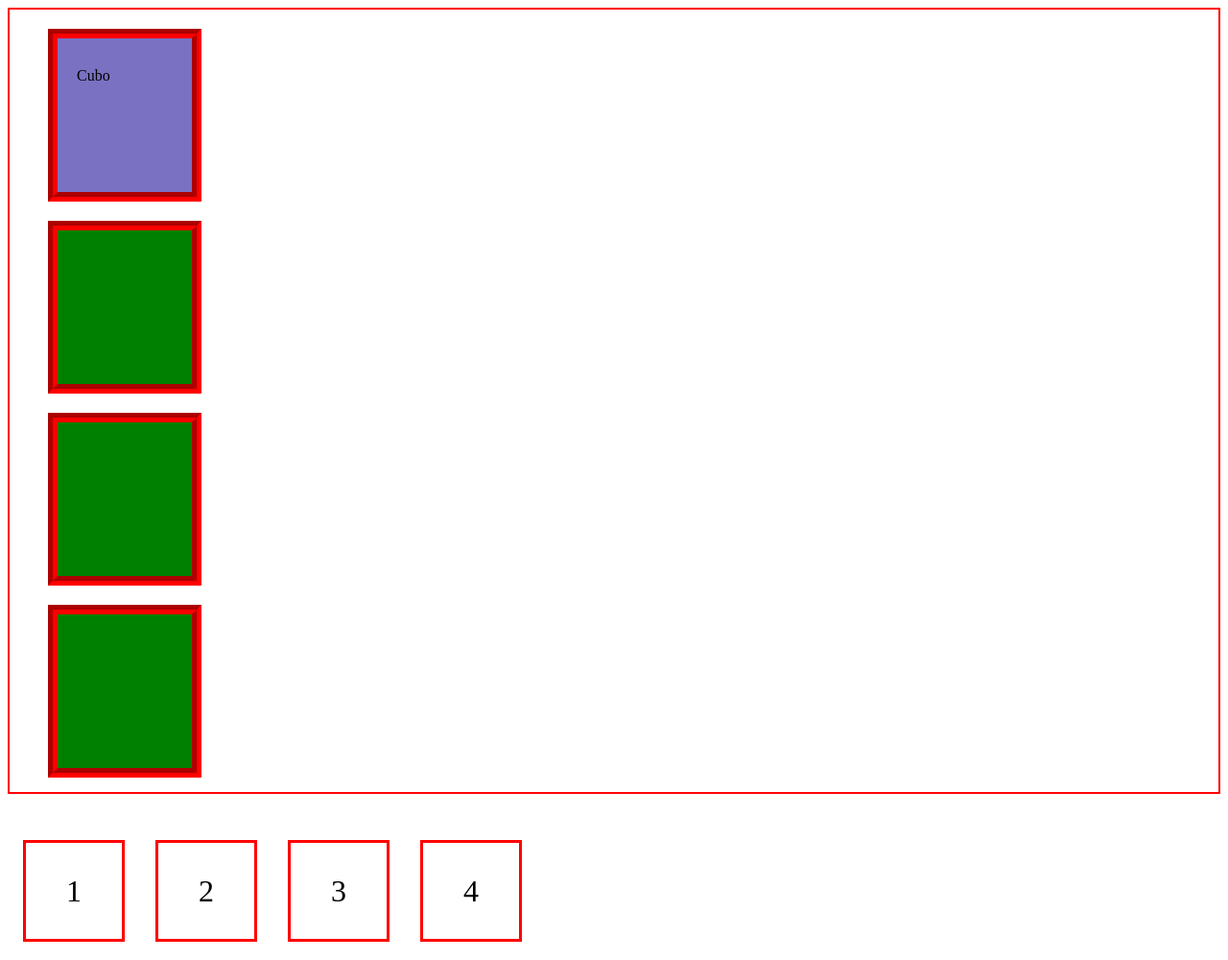
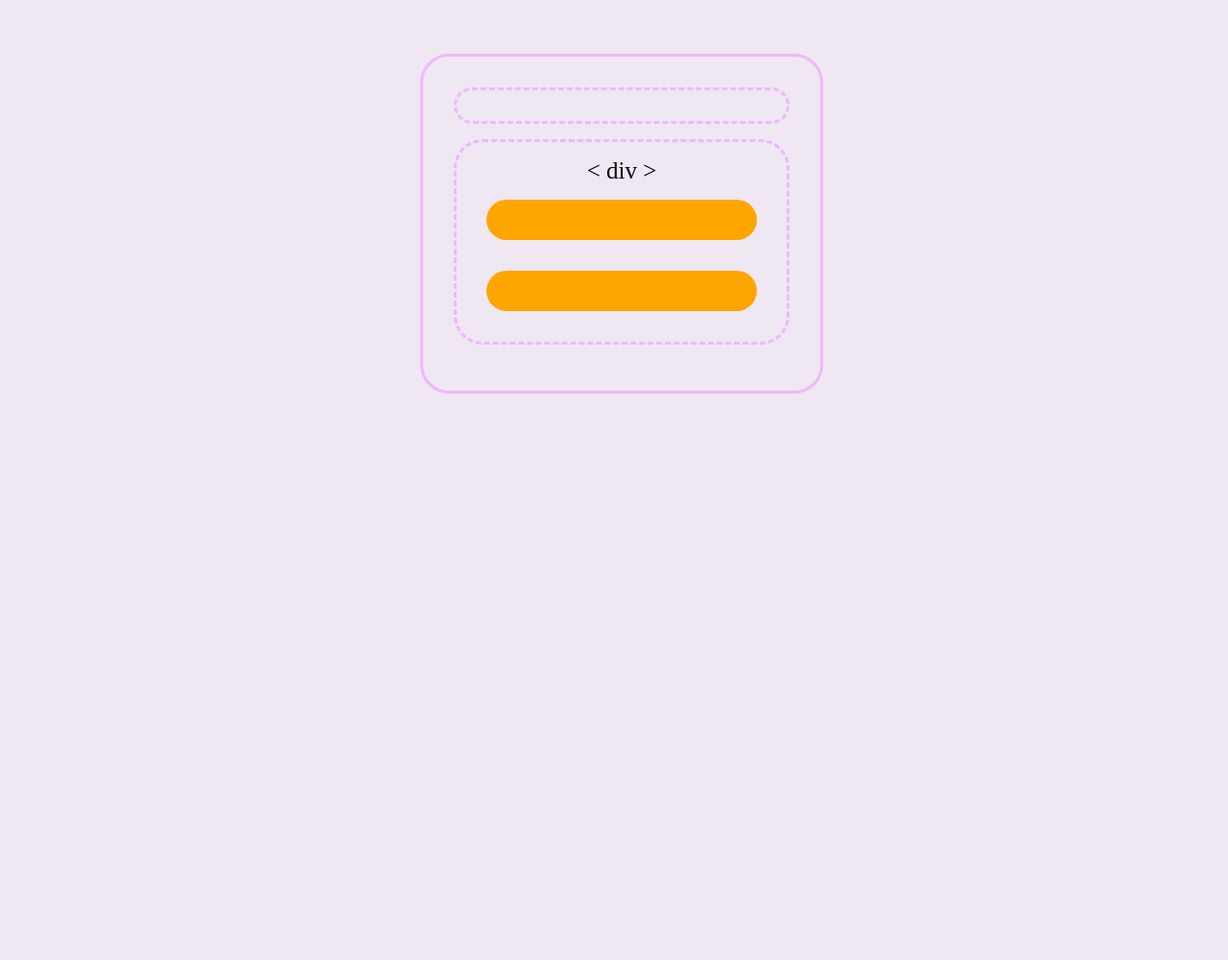
Before and after one commit to B3T097/cursoWeb, a plain HTML site: page index.html in a window 1280 px wide. Shown: the whole page at 96% size. After the commit the page ends 800 px from the top, so only its background shows below. Drawn offline with Linux system fonts and the light colour scheme.

Commit message:
ejercicio de carta

```diff
--- a/index.html
+++ b/index.html
@@ -1,23 +1,19 @@
 <!DOCTYPE html>
-<html lang="es">
+<html lang="en">
 <head>
     <meta charset="UTF-8">
     <meta name="viewport" content="width=device-width, initial-scale=1.0">
-    <title>Estilos</title>
-    <link rel="stylesheet" href="style.css">
+    <title>Selectores</title>
+    <link rel="stylesheet" href="styles.css">
 </head>
 <body>
-    <div class="content">
-        <div class="cubo">Cubo</div>
-        <div class="cubo"></div>
-        <div class="cubo"></div>
-        <div class="cubo"></div>
-    </div>
-    <div class="content-flex">
-        <div class="cubo">1</div>
-        <div class="cubo">2</div>
-        <div class="cubo">3</div>
-        <div class="cubo">4</div>
+    <div class="padre">
+        <div class="hijo"></div>
+        <div class="hijo">
+            <span>< div ></span>
+            <div class="elemento"></div>
+            <div class="elemento"></div>
+        </div>
     </div>
 </body>
 </html>
--- /dev/null
+++ b/styles.css
@@ -0,0 +1,52 @@
+body {
+    /* background-color es para agregar un color de fondo al elemnto */
+    background-color: #efe7f1;
+    display: flex;
+    width: 100%;
+    flex-direction: row;
+    justify-content: center;
+}
+div.padre {
+    /* max-width es para dar un with maximo al contenedor */
+    max-width: 350px;
+    /* width es para dar un with predefinido al contenedor */
+    width: 350px;
+    /* Boder recibe 3 valores obligatorios el primero es el ancho del border (3px) el segundo es el estilo del border (solid) y el tercero es el color del border(red) */
+    border: 3px solid #efb7fd;
+    /* border-radius nor permite redondear un elemento, usar px o rem dara un estilo suave al redondeado, usar porcentaje hara un curveado mas pronunciado permitiendo hacer un circulo con un 50% */
+    border-radius: 30px;
+    /* Margin es el espacio entre el border del contenedor y el exterior */
+    margin-left: 2rem;
+    margin-right: 2rem;
+    margin-top: 3rem;
+     /* padding es el espacio entre el border del contenedor y el interior */
+    padding: 2rem;
+    /* opacity: 0.5; */
+    .hijo {
+        border: 3px dashed #efb7fd;
+        padding: 1rem;
+        margin-bottom: 1rem;
+        border-radius: 30px;
+        /* Display flex convierte los elemntos hijos en elementos flexibles permitiendo alinarlos a voluntad */
+        display: flex;
+        /* flex-direction indica la direccion para acomodar los elementos (column, row, column-reverse, row-reverse) */
+        flex-direction: column;
+        /* justify-content permite alinear los elementos horizontalmente (flex-start, flex-end, center, etc) */
+        justify-content: center;
+        /* justify-content permite alinear los elementos verticalmente (flex-start, flex-end, center, etc) */
+        align-items: center;
+        span {
+            /* font-size da el tamaño del texto */
+            font-size: 25px;
+        }
+        .elemento {
+            background-color: orange;
+            /* height indica la altura del contenedor */
+            height: 10px;
+            width: 80%;
+            margin: 1rem;
+            padding: 1rem;
+            border-radius: 30px;
+        }
+    }
+}
```
Also changed, not shown: css_1/index.html (added, +23 -0 lines), css_1/style.css (renamed from style.css).
